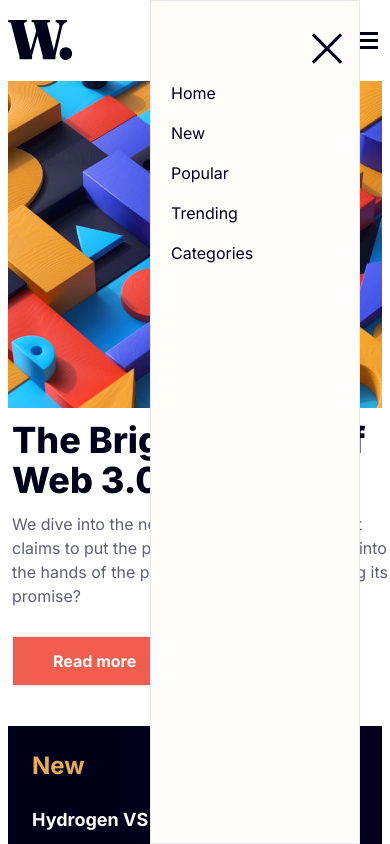
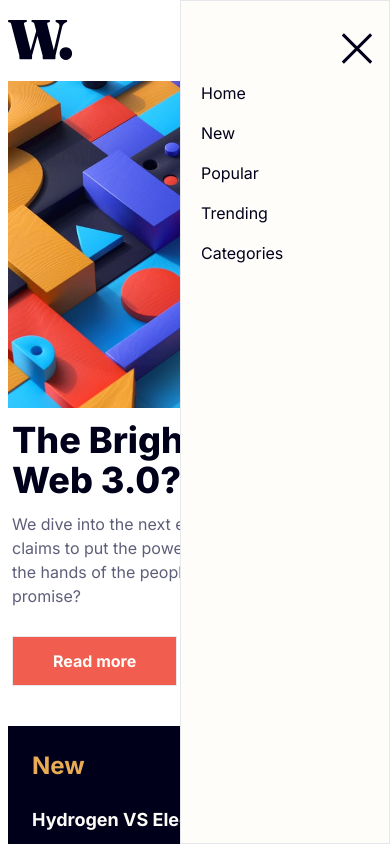
Before and after one commit to pajarmuharam14/news-homepage, a website: page index.html in a window 390 px wide. Both pictures are taken after a click on the element 358 px from the left and 40 px from the top of the page. Shown: the top 844 px of the page. Drawn offline with Linux system fonts and the light colour scheme.

Commit message:
fixed nav mobile

```diff
--- a/index.html
+++ b/index.html
@@ -11,7 +11,7 @@
     <title>Frontend Mentor | News homepage</title>
   </head>
   <body class="font-Inter">
-    <div class="nav-mobile left-[150px] bg-offwhite border fixed h-screen w-[210px] z-10 hidden">
+    <div class="nav-mobile right-[-210px] bg-offwhite border fixed h-screen w-[210px] z-10 md:hidden duration-300">
       <div class="close-nav float-right mx-4 my-8">
         <img class="" src="./assets/images/icon-menu-close.svg" alt="" />
       </div>
@@ -115,11 +115,11 @@
     <!--                     -->
     <script>
       document.querySelector(".hamburger-menu-nav").addEventListener("click", () => {
-        document.querySelector(".nav-mobile").classList.replace("hidden", "block");
+        document.querySelector(".nav-mobile").style.right = "0";
       });
 
       document.querySelector(".close-nav").addEventListener("click", () => {
-        document.querySelector(".nav-mobile").classList.replace("block", "hidden");
+        document.querySelector(".nav-mobile").style.right = "-210px";
       });
     </script>
   </body>
```
Also changed, not shown: dist/output.css.
